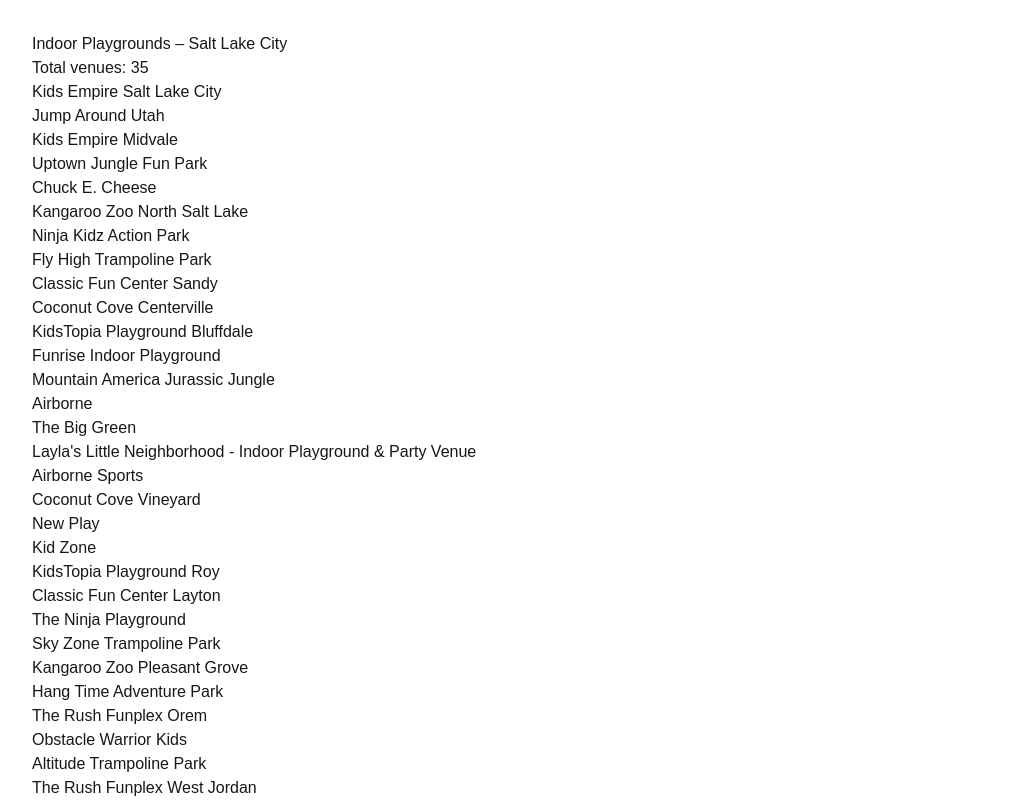
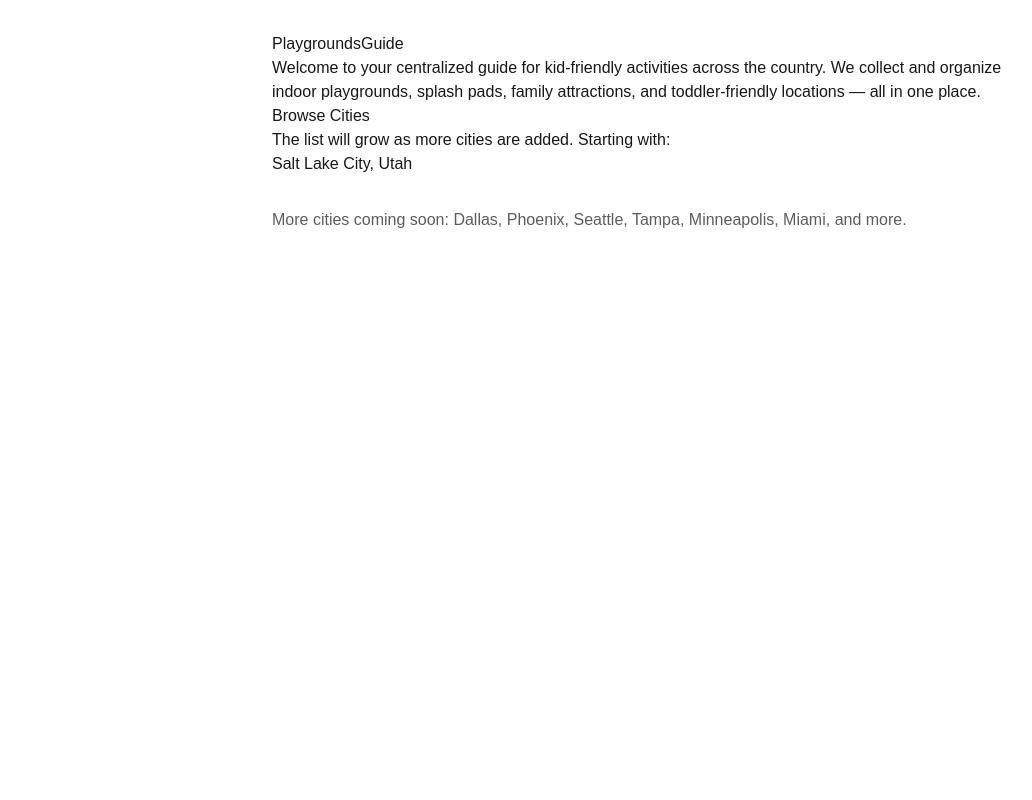
Before and after one commit to tberthelson1/playgrounds-guide, a Next.js app: page / in a window 1280 px wide. Shown: the top 800 px of the page, without its empty margins (0-1032 px from the left). Built offline with nearby package versions, Linux system fonts and the light colour scheme.

Commit message:
changed homepage to add slc page

```diff
--- a/app/page.tsx
+++ b/app/page.tsx
@@ -1,16 +1,40 @@
-import data from "./data/saltlakecity.json";
+export const metadata = {
+  title: "PlaygroundsGuide – Indoor Playgrounds, Splash Pads & Kids Activities",
+  description:
+    "Discover the best indoor playgrounds, splash pads, and kid-friendly activities by city. Browse curated local guides for families looking for fun.",
+};
 
 export default function Home() {
   return (
-    <main style={{ padding: "2rem" }}>
-      <h1>Indoor Playgrounds – Salt Lake City</h1>
-      <p>Total venues: {data.length}</p>
+    <main
+      style={{
+        padding: "2rem",
+        maxWidth: "800px",
+        margin: "0 auto",
+        fontFamily: "sans-serif",
+      }}
+    >
+      <h1>PlaygroundsGuide</h1>
+
+      <p>
+        Welcome to your centralized guide for kid-friendly activities across the
+        country. We collect and organize indoor playgrounds, splash pads, family
+        attractions, and toddler-friendly locations — all in one place.
+      </p>
+
+      <h2>Browse Cities</h2>
+      <p>The list will grow as more cities are added. Starting with:</p>
 
       <ul>
-        {data.map((venue: any, idx: number) => (
-        <li key={`${venue.Name}-${idx}`}>{venue.Name}</li>
-        ))}
+        <li>
+          <a href="/salt-lake-city">Salt Lake City, Utah</a>
+        </li>
       </ul>
+
+      <p style={{ marginTop: "2rem", opacity: 0.7 }}>
+        More cities coming soon: Dallas, Phoenix, Seattle, Tampa, Minneapolis,
+        Miami, and more.
+      </p>
     </main>
   );
 }
--- /dev/null
+++ b/app/salt-lake-city/page.tsx
@@ -0,0 +1,44 @@
+import data from "../../data/saltlakecity.json";
+
+export const metadata = {
+  title: "Salt Lake City Kids Activities – Indoor Playgrounds, Splash Pads & More",
+  description:
+    "Discover the best indoor playgrounds, kids activities, and family-friendly places in Salt Lake City. Browse hours, pricing, locations, and everything parents need to know.",
+};
+
+export default function SaltLakeCityPage() {
+  const venues = data;
+
+  return (
+    <main style={{ padding: "2rem", maxWidth: "800px", margin: "0 auto" }}>
+      <h1>Salt Lake City – Kids Activities & Playgrounds</h1>
+
+      <p>
+        Your one-stop guide to all things kid-friendly in Salt Lake City. From
+        indoor playgrounds to splash pads, adventure parks, trampoline centers,
+        and toddler-friendly play spaces, this page will become the hub for
+        every category of local play.
+      </p>
+
+      <h2>Indoor Playgrounds in Salt Lake City</h2>
+      <p>
+        Below is a preview of indoor playgrounds in the area. Click to see full
+        details, pricing, age ranges, hours, and parent tips.
+      </p>
+
+      <ul>
+        {venues.map((venue: any) => {
+          const slug = venue.Name.toLowerCase().replace(/[^a-z0-9]+/g, "-");
+
+          return (
+            <li key={slug}>
+              <a href={`/salt-lake-city/indoor-playgrounds/${slug}`}>
+                {venue.Name}
+              </a>
+            </li>
+          );
+        })}
+      </ul>
+    </main>
+  );
+}
```
